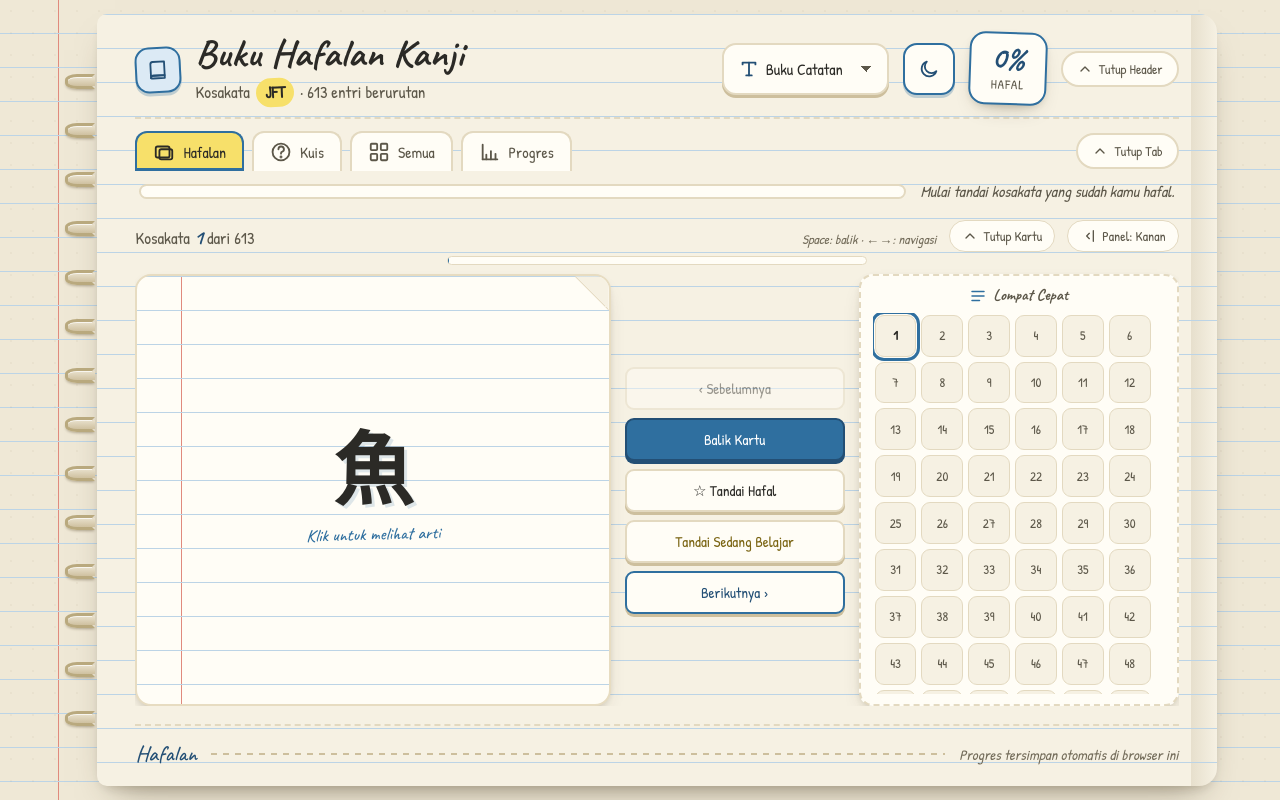
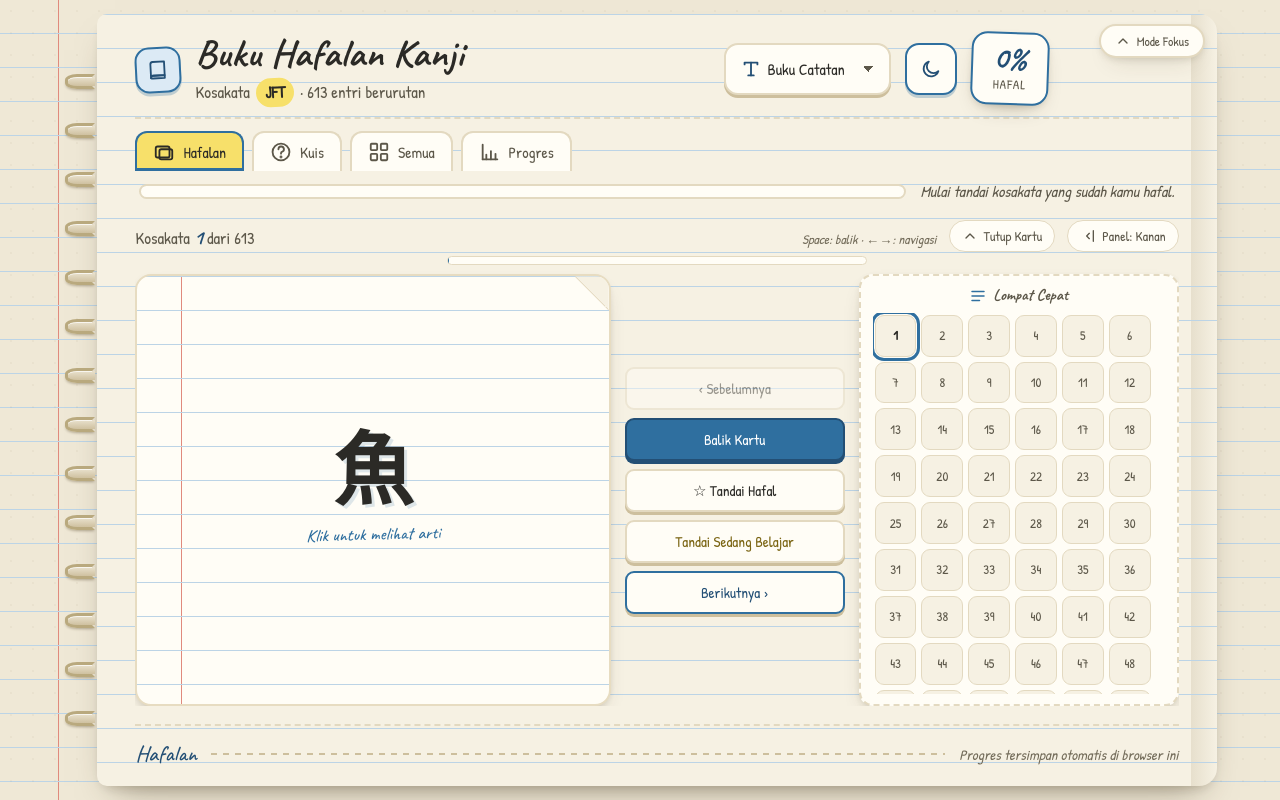
Before and after one commit to amirudinR/KanjiLPK, a React (Vite) app: page / in a window 1280 px wide. Built offline with nearby package versions, Linux system fonts and the light colour scheme; a web font is replaced by a local one.

Commit message:
Mode Fokus: satu tombol sembunyikan header+tab+progres; hapus tombol collapse lama

```diff
--- a/src/App.jsx
+++ b/src/App.jsx
@@ -1,4 +1,4 @@
-import { useCallback, useMemo, useState } from 'react'
+import { useCallback, useEffect, useMemo, useState } from 'react'
 import kosakataJft from './data/kosakata.js'
 import useProgress from './hooks/useProgress.js'
 import useTheme from './hooks/useTheme.js'
@@ -23,6 +23,13 @@ const TABS = [
 function App() {
   const [tab, setTab] = useState('belajar')
   const [index, setIndex] = useState(0)
+  const [focusMode, setFocusMode] = useState(() => {
+    try {
+      return localStorage.getItem('kanji-notebook:focus-mode') === '1'
+    } catch {
+      return false
+    }
+  })
   const total = kosakataJft.length
 
   const { theme, toggleTheme } = useTheme()
@@ -42,6 +49,38 @@ function App() {
   } = useProgress(total)
 
   const progressPercent = total ? Math.round((counts.known / total) * 100) : 0
+
+  const toggleFocus = useCallback(() => {
+    setFocusMode((v) => {
+      const next = !v
+      try {
+        localStorage.setItem('kanji-notebook:focus-mode', next ? '1' : '0')
+      } catch {
+        /* localStorage tak tersedia — abaikan */
+      }
+      return next
+    })
+  }, [])
+
+  // Tekan "f" untuk keluar/masuk mode fokus, Esc untuk keluar.
+  useEffect(() => {
+    const onKey = (e) => {
+      if (e.target instanceof HTMLInputElement || e.target instanceof HTMLSelectElement) return
+      if (e.key === 'f' || e.key === 'F') {
+        e.preventDefault()
+        toggleFocus()
+      } else if (e.key === 'Escape' && focusMode) {
+        setFocusMode(false)
+        try {
+          localStorage.setItem('kanji-notebook:focus-mode', '0')
+        } catch {
+          /* abaikan */
+        }
+      }
+    }
+    window.addEventListener('keydown', onKey)
+    return () => window.removeEventListener('keydown', onKey)
+  }, [toggleFocus, focusMode])
 
   const handlePrev = useCallback(() => setIndex((i) => Math.max(0, i - 1)), [])
   const handleNext = useCallback(
@@ -82,6 +121,34 @@ function App() {
           ))}
         </div>
 
+        <button
+          type="button"
+          className="focus-toggle"
+          onClick={toggleFocus}
+          aria-pressed={focusMode}
+          title={focusMode ? 'Tampilkan header, tab, dan progres (F / Esc)' : 'Mode fokus: sembunyikan header, tab, dan progres (F)'}
+        >
+          <svg
+            width="16"
+            height="16"
+            viewBox="0 0 24 24"
+            fill="none"
+            stroke="currentColor"
+            strokeWidth="2"
+            strokeLinecap="round"
+            strokeLinejoin="round"
+            aria-hidden="true"
+          >
+            {focusMode ? (
+              <path d="M6 9l6 6 6-6" />
+            ) : (
+              <path d="M6 15l6-6 6 6" />
+            )}
+          </svg>
+          {focusMode ? 'Keluar Fokus' : 'Mode Fokus'}
+        </button>
+
+        <div className={`notebook-topbar ${focusMode ? 'is-hidden' : ''}`}>
           <NotebookHeader
             total={total}
             progressPercent={progressPercent}
@@ -95,6 +162,7 @@ function App() {
           <TabNav tabs={TABS} active={tab} onChange={setTab} />
 
           <ProgressStrip percent={progressPercent} note={statusNote} />
+        </div>
 
         <main className="notebook-body">
           {tab === 'belajar' && (
--- a/src/components/NotebookHeader.jsx
+++ b/src/components/NotebookHeader.jsx
@@ -1,9 +1,7 @@
-import { useCallback, useState } from 'react'
 import Icon from './Icon.jsx'
 
 /**
  * Kepala buku: judul, pemilih font, tombol tema, dan badge progres.
- * Bisa dilipat (collapse) supaya ruang konten lebih lega.
  *
  * @param {object} props
  * @param {number} props.total
@@ -23,96 +21,6 @@ function NotebookHeader({
   onSetFont,
   fontOptions,
 }) {
-  const [collapsed, setCollapsed] = useState(() => {
-    try {
-      return localStorage.getItem('kanji-notebook:header-collapsed') === '1'
-    } catch {
-      return false
-    }
-  })
-
-  const toggleCollapsed = useCallback(() => {
-    setCollapsed((v) => {
-      const next = !v
-      try {
-        localStorage.setItem('kanji-notebook:header-collapsed', next ? '1' : '0')
-      } catch {
-        /* localStorage tak tersedia — abaikan */
-      }
-      return next
-    })
-  }, [])
-
-  const toggleThemeBtn = (
-    <button
-      type="button"
-      className="theme-toggle"
-      onClick={onToggleTheme}
-      aria-label={
-        theme === 'dark' ? 'Ganti ke mode terang' : 'Ganti ke mode gelap'
-      }
-      title={theme === 'dark' ? 'Mode terang' : 'Mode gelap'}
-    >
-      <span className="theme-toggle-icon" aria-hidden="true">
-        <Icon name={theme === 'dark' ? 'sun' : 'moon'} />
-      </span>
-    </button>
-  )
-
-  const collapseBtn = (
-    <button
-      type="button"
-      className="notebook-head-collapse"
-      onClick={toggleCollapsed}
-      aria-expanded={!collapsed}
-      aria-label={collapsed ? 'Buka header buku' : 'Tutup header buku'}
-      title={collapsed ? 'Buka header' : 'Tutup header (lebih lega)'}
-    >
-      <svg
-        width="16"
-        height="16"
-        viewBox="0 0 24 24"
-        fill="none"
-        stroke="currentColor"
-        strokeWidth="2"
-        strokeLinecap="round"
-        strokeLinejoin="round"
-        aria-hidden="true"
-      >
-        {collapsed ? (
-          <path d="M6 9l6 6 6-6" />
-        ) : (
-          <path d="M6 15l6-6 6 6" />
-        )}
-      </svg>
-      {collapsed ? 'Buka Header' : 'Tutup Header'}
-    </button>
-  )
-
-  if (collapsed) {
-    return (
-      <header className="notebook-head is-collapsed">
-        <div className="notebook-head-compact">
-          <span className="notebook-title-icon" aria-hidden="true">
-            <Icon name="book" />
-          </span>
-          <h1 className="notebook-head-compact-title">Buku Hafalan Kanji</h1>
-          <span
-            className="notebook-head-compact-badge"
-            role="status"
-            aria-label={`Progres hafalan ${progressPercent} persen`}
-          >
-            {progressPercent}% hafal
-          </span>
-          <div className="notebook-head-compact-actions">
-            {toggleThemeBtn}
-            {collapseBtn}
-          </div>
-        </div>
-      </header>
-    )
-  }
-
   return (
     <header className="notebook-head">
       <div className="notebook-title">
@@ -148,7 +56,19 @@ function NotebookHeader({
           </select>
         </label>
 
-        {toggleThemeBtn}
+        <button
+          type="button"
+          className="theme-toggle"
+          onClick={onToggleTheme}
+          aria-label={
+            theme === 'dark' ? 'Ganti ke mode terang' : 'Ganti ke mode gelap'
+          }
+          title={theme === 'dark' ? 'Mode terang' : 'Mode gelap'}
+        >
+          <span className="theme-toggle-icon" aria-hidden="true">
+            <Icon name={theme === 'dark' ? 'sun' : 'moon'} />
+          </span>
+        </button>
 
         <div
           className="notebook-badge"
@@ -162,8 +82,6 @@ function NotebookHeader({
             hafal
           </span>
         </div>
-
-        {collapseBtn}
       </div>
     </header>
   )
--- a/src/components/TabNav.jsx
+++ b/src/components/TabNav.jsx
@@ -1,9 +1,7 @@
-import { useCallback, useState } from 'react'
 import Icon from './Icon.jsx'
 
 /**
- * Navigasi tab mode belajar. Bisa dilipat (collapse) agar ruang konten
- * lebih lega. Saat dilipat, tab aktif tetap ditampilkan agar tidak bingung.
+ * Navigasi tab mode belajar.
  *
  * @param {object} props
  * @param {Array<{id:string,label:string,icon:string}>} props.tabs
@@ -11,77 +9,6 @@ import Icon from './Icon.jsx'
  * @param {(id:string) => void} props.onChange
  */
 function TabNav({ tabs, active, onChange }) {
-  const [collapsed, setCollapsed] = useState(() => {
-    try {
-      return localStorage.getItem('kanji-notebook:tabs-collapsed') === '1'
-    } catch {
-      return false
-    }
-  })
-
-  const toggleCollapsed = useCallback(() => {
-    setCollapsed((v) => {
-      const next = !v
-      try {
-        localStorage.setItem('kanji-notebook:tabs-collapsed', next ? '1' : '0')
-      } catch {
-        /* localStorage tak tersedia — abaikan */
-      }
-      return next
-    })
-  }, [])
-
-  const activeTab = tabs.find((t) => t.id === active)
-
-  const collapseBtn = (
-    <button
-      type="button"
-      className="tabs-collapse"
-      onClick={toggleCollapsed}
-      aria-expanded={!collapsed}
-      aria-label={collapsed ? 'Buka navigasi tab' : 'Tutup navigasi tab'}
-      title={collapsed ? 'Buka tab' : 'Tutup tab (lebih lega)'}
-    >
-      <svg
-        width="16"
-        height="16"
-        viewBox="0 0 24 24"
-        fill="none"
-        stroke="currentColor"
-        strokeWidth="2"
-        strokeLinecap="round"
-        strokeLinejoin="round"
-        aria-hidden="true"
-      >
-        {collapsed ? (
-          <path d="M6 9l6 6 6-6" />
-        ) : (
-          <path d="M6 15l6-6 6 6" />
-        )}
-      </svg>
-      {collapsed ? 'Buka Tab' : 'Tutup Tab'}
-    </button>
-  )
-
-  if (collapsed) {
-    return (
-      <nav className="tabs is-collapsed" aria-label="Mode belajar">
-        <button
-          type="button"
-          className="tab tab-compact is-active"
-          onClick={toggleCollapsed}
-          title="Buka navigasi tab"
-        >
-          <span className="tab-icon" aria-hidden="true">
-            <Icon name={activeTab?.icon ?? 'card'} />
-          </span>
-          {activeTab?.label ?? 'Hafalan'}
-        </button>
-        <span className="tabs-compact-hint">Klik untuk lihat semua tab</span>
-      </nav>
-    )
-  }
-
   return (
     <nav className="tabs" aria-label="Mode belajar">
       {tabs.map((t) => (
@@ -98,7 +25,6 @@ function TabNav({ tabs, active, onChange }) {
           {t.label}
         </button>
       ))}
-      {collapseBtn}
     </nav>
   )
 }
--- a/src/styles/layout.css
+++ b/src/styles/layout.css
@@ -19,6 +19,51 @@
   display: flex;
   justify-content: center;
   padding: clamp(14px, 3vw, 46px) clamp(12px, 3vw, 32px);
+}
+
+/* --- Pembungkus header+tab+progres (bisa disembunyikan via Mode Fokus) --- */
+.notebook-topbar {
+  display: contents;
+}
+
+.notebook-topbar.is-hidden {
+  display: none;
+}
+
+/* Tombol Mode Fokus — mengambang di sudut kanan atas buku */
+.focus-toggle {
+  position: absolute;
+  top: 10px;
+  right: 12px;
+  z-index: 5;
+  display: inline-flex;
+  align-items: center;
+  gap: 6px;
+  padding: 6px 14px;
+  font-family: var(--font-note);
+  font-size: 0.82rem;
+  color: var(--ink-soft);
+  background: var(--card);
+  border: 2px solid var(--paper-edge);
+  border-radius: 999px;
+  box-shadow: var(--shadow-paper);
+  transition:
+    color 140ms ease,
+    border-color 140ms ease,
+    transform 140ms ease,
+    background 140ms ease;
+}
+
+.focus-toggle:hover {
+  color: var(--accent-deep);
+  border-color: var(--accent);
+  transform: translateY(-1px);
+}
+
+.focus-toggle[aria-pressed='true'] {
+  color: var(--accent-deep);
+  background: var(--accent-soft);
+  border-color: var(--accent);
 }
 
 /* --- Jilid buku --- */
@@ -81,6 +126,8 @@
   gap: 18px;
   flex-wrap: wrap;
   padding-bottom: 14px;
+  /* Beri ruang agar tidak bertabrakan dengan tombol Mode Fokus di sudut kanan. */
+  padding-right: 130px;
   border-bottom: 2px dashed var(--paper-edge);
 }
 
@@ -159,79 +206,6 @@
   display: flex;
   align-items: center;
   gap: 14px;
-}
-
-/* Tombol buka/tutup header */
-.notebook-head-collapse {
-  display: inline-flex;
-  align-items: center;
-  gap: 6px;
-  flex: none;
-  padding: 7px 14px;
-  font-family: var(--font-note);
-  font-size: 0.85rem;
-  color: var(--ink-soft);
-  background: var(--card);
-  border: 2px solid var(--paper-edge);
-  border-radius: 999px;
-  transition:
-    color 140ms ease,
-    border-color 140ms ease,
-    transform 140ms ease;
-}
-
-.notebook-head-collapse:hover {
-  color: var(--accent-deep);
-  border-color: var(--accent);
-  transform: translateY(-1px);
-}
-
-/* Header dalam keadaan terlipat: satu baris ringkas */
-.notebook-head.is-collapsed {
-  padding-bottom: 8px;
-}
-
-.notebook-head-compact {
-  display: flex;
-  align-items: center;
-  gap: 12px;
-  width: 100%;
-}
-
-.notebook-head-compact .notebook-title-icon {
-  width: 38px;
-  height: 38px;
-  font-size: 1.1rem;
-}
-
-.notebook-head-compact-title {
-  margin: 0;
-  font-size: 1.35rem;
-  color: var(--ink);
-  letter-spacing: 0.5px;
-}
-
-.notebook-head-compact-badge {
-  font-family: var(--font-hand);
-  font-size: 1.05rem;
-  font-weight: 700;
-  color: var(--accent-deep);
-  background: var(--accent-soft);
-  border-radius: 999px;
-  padding: 2px 12px;
-  white-space: nowrap;
-}
-
-.notebook-head-compact-actions {
-  display: flex;
-  align-items: center;
-  gap: 10px;
-  margin-left: auto;
-}
-
-.notebook-head-compact-actions .theme-toggle {
-  width: 40px;
-  height: 40px;
 }
 
 .theme-toggle {
@@ -373,47 +347,6 @@
 .tab-icon {
   display: grid;
   place-items: center;
-}
-
-/* Tombol buka/tutup navigasi tab */
-.tabs-collapse {
-  display: inline-flex;
-  align-items: center;
-  gap: 6px;
-  margin-left: auto;
-  padding: 7px 14px;
-  font-family: var(--font-note);
-  font-size: 0.85rem;
-  color: var(--ink-soft);
-  background: var(--card);
-  border: 2px solid var(--paper-edge);
-  border-radius: 999px;
-  transition:
-    color 140ms ease,
-    border-color 140ms ease,
-    transform 140ms ease;
-}
-
-.tabs-collapse:hover {
-  color: var(--accent-deep);
-  border-color: var(--accent);
-  transform: translateY(-1px);
-}
-
-/* Tab dalam keadaan terlipat: cukup tampilkan tab aktif + petunjuk */
-.tabs.is-collapsed {
-  margin-top: 12px;
-}
-
-.tab-compact {
-  border-bottom: 2px solid var(--accent);
-}
-
-.tabs-compact-hint {
-  font-family: var(--font-note);
-  font-size: 0.82rem;
-  font-style: italic;
-  color: var(--ink-faint);
 }
 
 /* --- Strip progres --- */
```
Also changed, not shown: src/styles/responsive.css (+10 -0 lines). Lines whose indentation alone changed are shown as unchanged.
